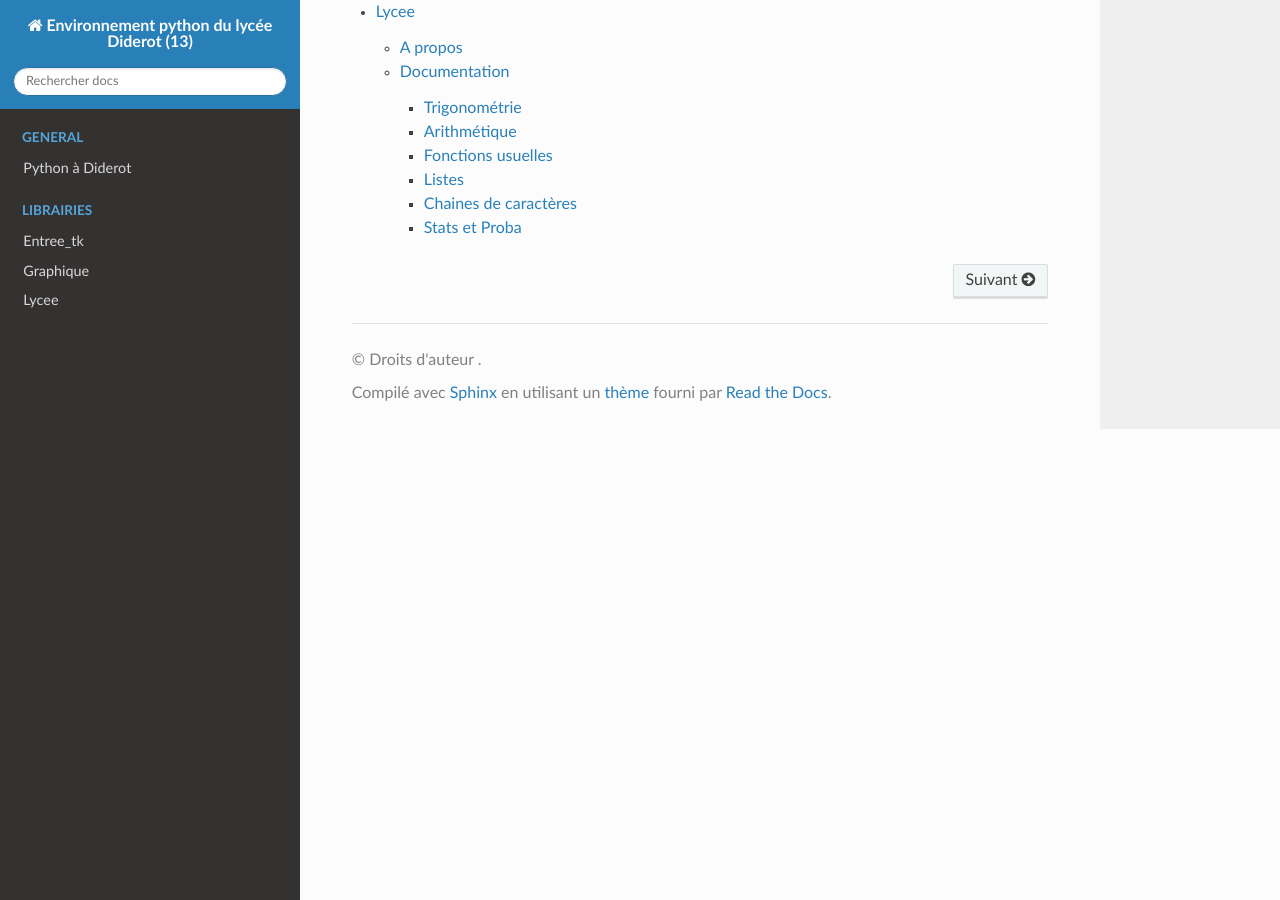
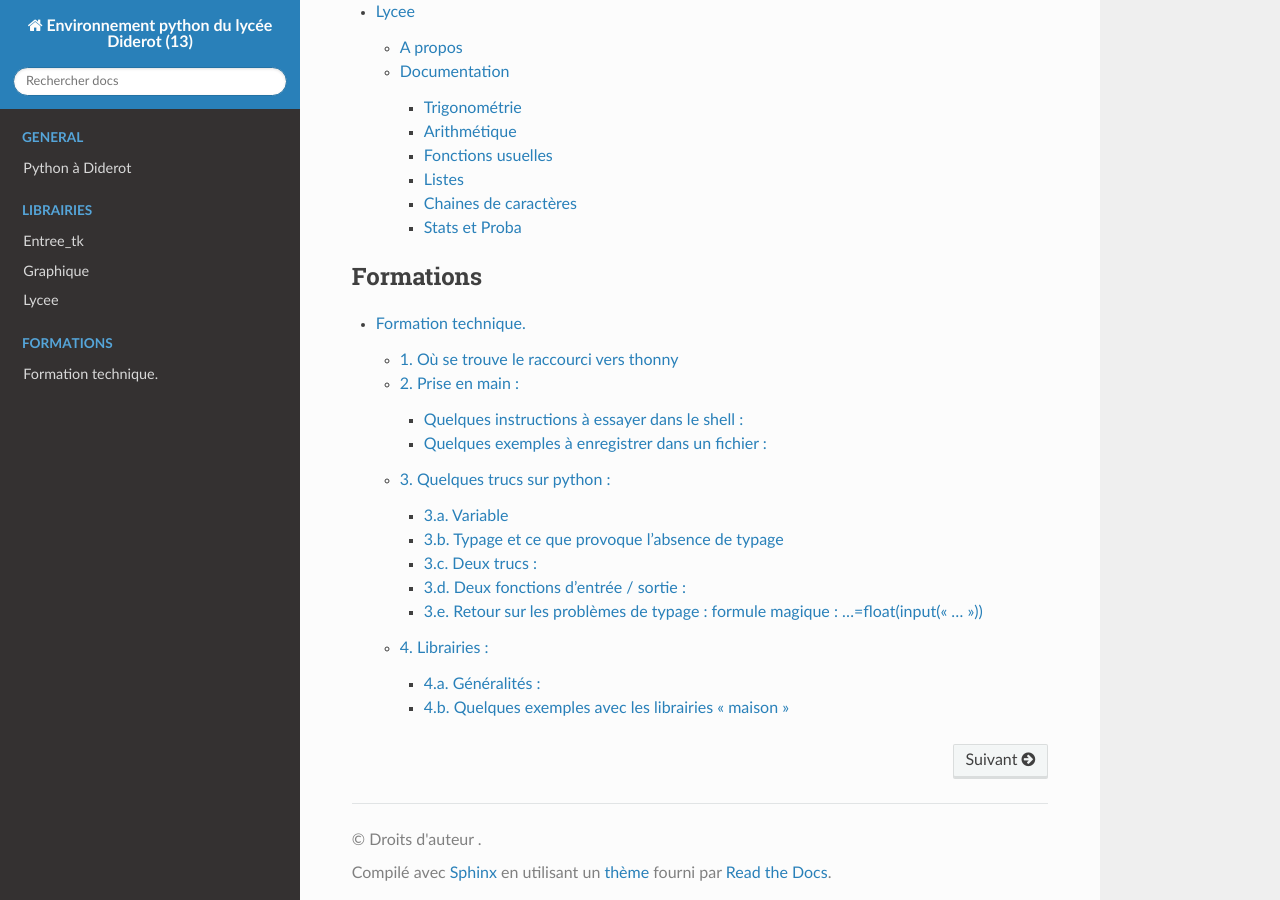
Before and after one commit to Pydiderot/pydiderotIDE, a Sphinx documentation site: the page built from docs/toctree.rst, in a window 1280 px wide and 900 px high, scrolled down 844 px. Built offline with Sphinx 7.4.7 and the Read the Docs theme 2.0.0, drawn with Linux system fonts in a browser that asks for light colours; some of the changed lines change nothing that is shown.

Commit message:
ajout de formation

````diff
--- /dev/null
+++ b/docs/formation/personels.md
@@ -0,0 +1,179 @@
+# Formation technique.
+
+*Ce document est utilisé pour former les collègues du lycée à l'utilisation de l'environnement Thonny / Python / modules "maison"*
+
+## 1. Où se trouve le raccourci vers thonny
+
+Démarrer > Programmes > \_Maths > Raccourcis maths > Thonny python
+
+## 2. Prise en main :
+Quand on lance Thonny, il y a deux zones :
+![](https://thonny.org/img/get_started.png)
+ - la zone du haut où on travaille dans un fichier, qui peut être exécuté quand on le demande, et qui peut être enregistré (sur cette image, le fichier s'appelle "Hell.py")
+ - la zone du bas qui est un **shell** : comme un écran de calculatrice, mais qui exécute des commandes Python (on ne peut pas l'enregistrer)(c'est dans cette zone qu'apparaissent les résultats des commandes exécutées depuis un fichier de la zone du haut)
+
+### Quelques instructions à essayer dans le shell :
+```python
+3+4
+print("hello world")
+"hello"+"world"
+```
+### Quelques exemples à enregistrer dans un fichier :
+```python
+3+4
+print("hello world")
+"hello"+"world"
+```
+Pour exécuter le fichier, il faut cliquer sur le bouton **run** (un triangle blanc dans un disque vert) ou appuyer sur **F5**.
+Il faut donner un nom au fichier. Le fichier sera sauvegardé par défaut dans : `USER/python`
+
+## 3. Quelques trucs sur python :
+### 3.a. Variable
+Une des difficulté principale pour les élèves au début (en seconde) est l'utilisation de variables.
+
+Quelques lignes à tester :
+```python
+x = 4
+y = x + 1
+print(y)
+```
+### 3.b. Typage et ce que provoque l’absence de typage
+Les variables peuvent être de différent type : par exemple "entier" `int` ou "chaîne de caractères (texte)" `str` ou encore "nombre à virgule flottante" `float`.
+
+Souvent, on peut suggérer facilement à Python le type utilisé. Par exemple, `a=2` est de type `ìnt`, `a=2.0` est de type `float`, `a='2'` ou `a="2"` est de type `str`.
+
+Si Python ne sait pas trop quel est le type d'une variable, il essaye de faire un choix (par exemple il considère que la variable est de type "texte" `str`) ou alors il renvoie un message d'erreur.
+
+Les messages d'erreur apparaissent en rouge dans le shell. Même s'ils sont indigestes, il faut expliquer aux élèves que dans un message d'erreur il y a deux informations très utiles :
+ - une explication sur l'erreur (par exemple le mot-clé "typeError" signale qu'il s'agit d'une erreur de typage)
+ - la ligne du fichier où l'erreur a été rencontrée (en bleu et cliquable pour aller directement au bon endroit du fichier)
+
+Essayez de faire exécuter ces instructions :
+```python
+3*'13'
+'3'*'13'
+'3'+'13'
+3+'13'
+3*13
+3*13.0
+```
+### 3.c. Deux trucs :
+
+ - pour aller vite dans le shell, on peut rappeler les instructions précédemment tapées en appuyant sur la flèche du haut
+ - pour mettre un commentaire, il suffit de le précéder d'un #
+
+### 3.d. Deux fonctions d'entrée / sortie :
+ - `input()` permet de faire demander par Python à l'utilisateur de d'entrer quelque chose au clavier.
+ - `print()` permet de demander à Python l'affichage de quelque chose.
+
+Essayez de faire exécuter ces instructions :
+```python
+input("tapez quelque chose")
+a=input("tapez quelque chose")
+a
+print(a)
+type(a)
+```
+### 3.e. Retour sur les problèmes de typage : formule magique : ...=float(input(« ... »))
+
+Si vous avez essayé les lignes de code précédentes avec diverses entrées tapées au clvier, vous avez peut-être remarqué que quel que soit ce qu'on tape, Python considère que ce qui vient du `ìnput()` est du type `str`.
+
+Du coup, cela va sans cesse provoquer des erreurs dans les programmes des élèves. Un des moyens d'éviter cela est de leur donner la ligne de `input` sous la forme suivante :
+
+```python
+a=float(input("tapez quelque chose"))
+```
+`a` sera alors automatiquement du type "nombre à virgule flottante", ce qui est en général ce qu'on veut.
+
+## 4. Librairies :
+### 4.a. Généralités :
+Python ne charge pas toutes les commandes disponibles lorsqu'on le lance. Si on a besoin d'une commande non chargée, il faut demander le chargement de la librairie.
+```python
+print(sqrt(2))
+```
+solution :
+```python
+from math import sqrt
+print(sqrt(2))
+```
+une autre solution (si on doit utiliser plusieurs fonctions du même module) :
+```python
+import math
+print(math.sqrt(2))
+print(math.pi)
+```
+une autre solution (si on veut renommer le module) :
+```python
+import math as m
+print(m.sqrt(2))
+print(m.pi)
+```
+### 4.b. Quelques exemples avec les librairies « maison »
+
+La librairie `entree_tk` permet de répondre au problème de typage évoqué précédemment :
+
+```python
+from entree_tk import *
+demander_texte()
+a=demander_reel()
+print(type(a))
+print(a)
+```
+La librairie `graphique` permet d'afficher facilement une fenêtre graphique où on fera par exemple afficher la courbe d'une fonction.
+
+```python
+from graphique import *
+creer_fenetre()
+trace_segment(1,2,3,5)
+trace_point(3,3)
+```
+Un autre exempke, plus élaboré :
+```python
+from math import *
+from graphique import *
+creer_fenetre()
+for i in range(100): #i va de 0 à 100
+    x=i/10-5 #x va de -5 à 5
+    trace_point(x,cos(x))
+```
+
+5) python avec les élèves : prise en main
+- où les élèves doivent-ils enregistrer leur travail ?
+- ctrl +/ crl molette pour zoomer
+- le fait que la config est enregistrée automatiquement quand on quitte thonny
+- view > variables pour voir le contenu des variables
+- tools > options < show lines numbers
+- debug et les différents types de « pas à pas »
+- exemple de programme :
+
+xA=input("Abscisse de A ? ")
+yA=input("Ordonnée de A ? ")
+xB=input("Abscisse de B ? ")
+yB=input("Ordonnée de B ? ")
+xM=(float(xA)+float(xB))/2
+yM=(float(yA)+float(yB))/2
+print("Coordonnées du milieu : ("+str(xM)+" ; "+str(yM)+")")
+
+→ exo : le refaire et l’améliorer en ajoutant de quoi afficher la distance AB
+→ on peut demander exactement la même chose à une classe à condition d’écrire au tableau la « formule magique »
+
+6) gestion salle info
+
+ce qui ne marche pas : parler à un groupe d'élèves devant leur écran
+ce qui peut marcher :
+- faire se lever tout le groupe, venir devant le tableau et parler avec le vidéo-projecteur
+- verrouiller tous les écrans (ça peut se faire avec le logiciel...)(il y a souvent un ou deux écrans qui ne se verrouillent pas !), donner les consignes, puis déverrouiller
+- envoyer son écran dans les écrans de tous les élèves (avec la commande "démo" du logiciel ...), parler en montrant à l'écran en même temps, puis arrêter la démo (les élèves sont encore bluffés par cette manip pour le moment :-)
+ - annoncer au groupe "je vais vous envoyer l'écran de -nom d'élève-" (avec la commande clic droit > "laisser faire une démo" du logiciel ...), laisser l'élève faire sa démo (en l'incitant à parler de façon compréhensible), puis arrêter la démo (je ne sais pas comment faire alors je vérrouille / déverrouille !)
+
+6) un peu plus loin :
+- comment envoyer du code aux élèves ? / comment récupérer du code qu’ils ont fait ?
+- comment peut-on (les élèves ou nous) télécharger thonny pour chez nous ?
+- comment peut-on demander à ajouter une fonction dans les librairies ?
+
+7) un ou deux autres exemples d’activités à faire avec les élèves.
+traceur de courbes?
+discriminant ?
+
+8) un peu plus de python : listes, boucles
+Les listes sont-elles nécessaires?
--- a/docs/toctree.rst
+++ b/docs/toctree.rst
@@ -14,3 +14,9 @@ Python à Diderot
     :glob:
 
     librairies/*
+
+.. toctree::
+    :caption: Formations
+    :glob:
+
+    formation/*
````
